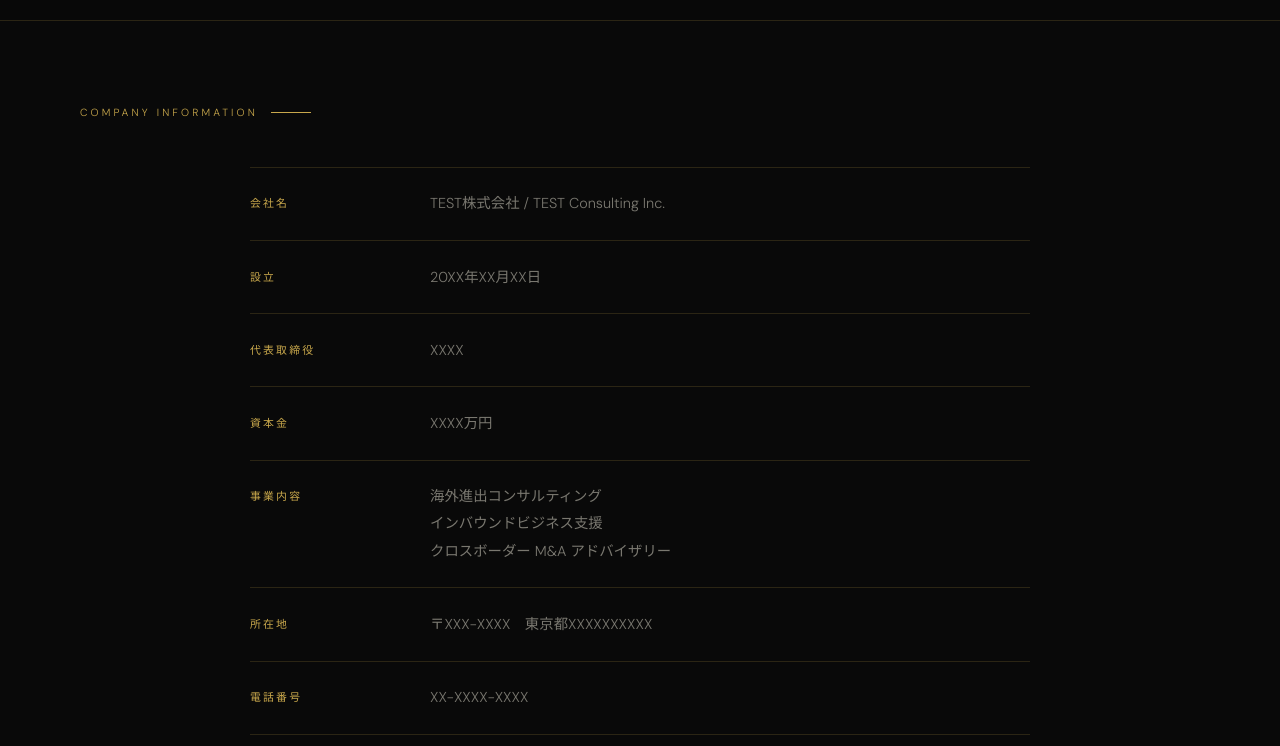
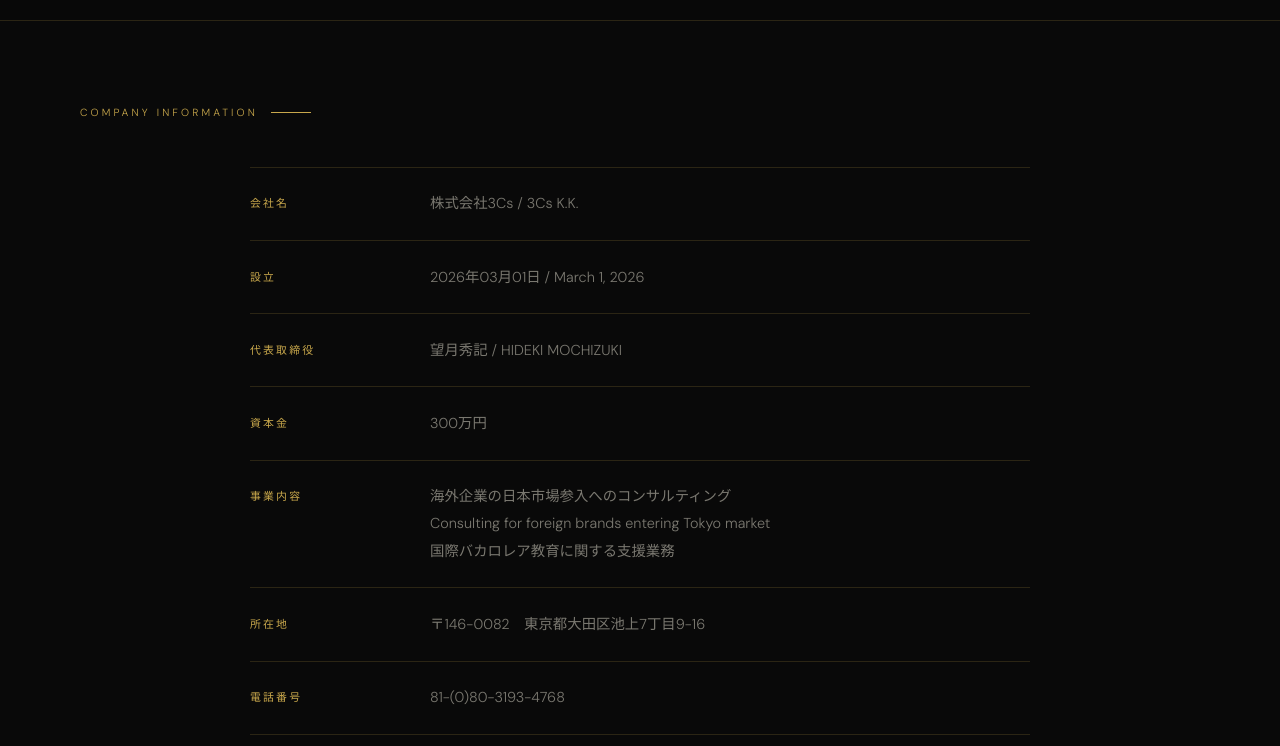
Before and after one commit to Hideki-Mochi/company-website, a plain HTML site: page index.html in a window 1280 px wide. Shown: the part 54-800 px from the top of the page. Drawn offline with nearby package versions, Linux system fonts and the light colour scheme.

Commit message:
Update index.html

```diff
--- a/index.html
+++ b/index.html
@@ -108,14 +108,14 @@ footer{
   <p class="sec-label fu">Company Information</p>
   <div class="info-wrap fu">
     <table class="info-table">
-      <tr><td>会社名</td><td>TEST株式会社 / TEST Consulting Inc.</td></tr>
-      <tr><td>設立</td><td>20XX年XX月XX日</td></tr>
-      <tr><td>代表取締役</td><td>XXXX</td></tr>
-      <tr><td>資本金</td><td>XXXX万円</td></tr>
-      <tr><td>事業内容</td><td>海外進出コンサルティング<br>インバウンドビジネス支援<br>クロスボーダー M&amp;A アドバイザリー</td></tr>
-      <tr><td>所在地</td><td>〒XXX-XXXX　東京都XXXXXXXXXX</td></tr>
-      <tr><td>電話番号</td><td>XX-XXXX-XXXX</td></tr>
-      <tr><td>Email</td><td>xxxx@xxxx.xx</td></tr>
+      <tr><td>会社名</td><td>株式会社3Cs / 3Cs K.K.</td></tr>
+      <tr><td>設立</td><td>2026年03月01日 / March 1, 2026</td></tr>
+      <tr><td>代表取締役</td><td>望月秀記 / HIDEKI MOCHIZUKI</td></tr>
+      <tr><td>資本金</td><td>300万円</td></tr>
+      <tr><td>事業内容</td><td>海外企業の日本市場参入へのコンサルティング<br>Consulting for foreign brands entering Tokyo market<br>国際バカロレア教育に関する支援業務</td></tr>
+      <tr><td>所在地</td><td>〒146-0082　東京都大田区池上7丁目9-16</td></tr>
+      <tr><td>電話番号</td><td>81-(0)80-3193-4768</td></tr>
+      <tr><td>Email</td><td>hideki.mochizuki@3cs-kk.com</td></tr>
     </table>
     <div class="map-ph">
       <div class="map-pin">
```
